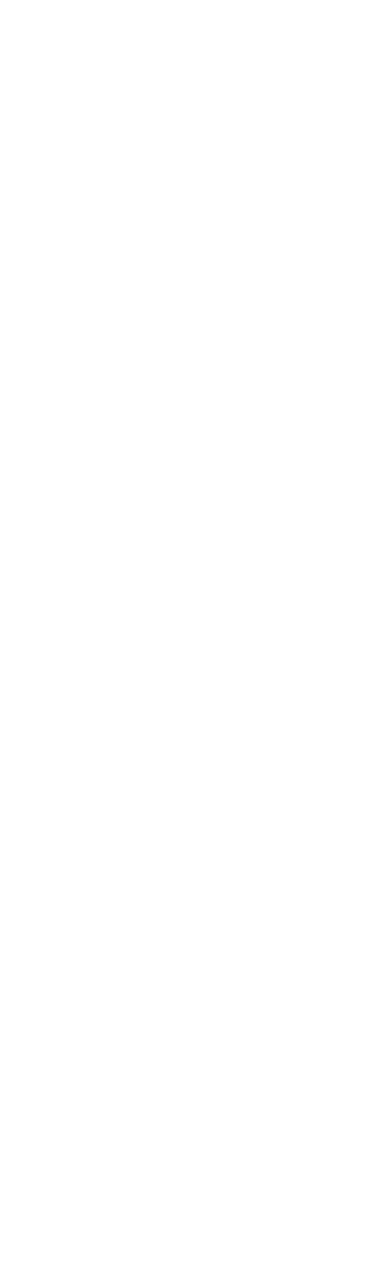
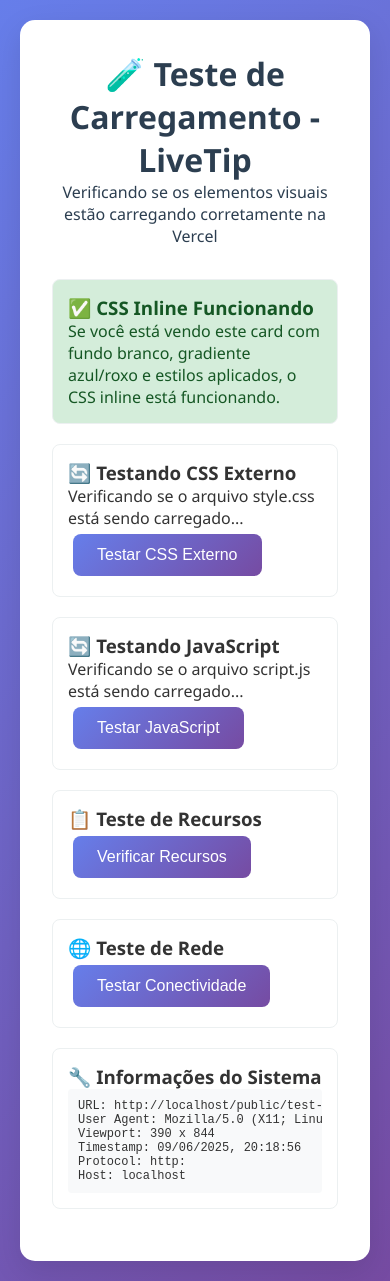
Before and after one commit to lnrdleao/livetip-webhook-integration, a website: page public/test-styles.html in a window 390 px wide. Before the commit the page ends 844 px from the top, so only its background shows below. Drawn offline with Linux system fonts and the light colour scheme.

```diff
--- a/config.js
+++ b/config.js
@@ -9,9 +9,8 @@
         apiUrl: process.env.API_URL || 'https://api.livetip.gg/v1',
 
         // Token de autenticação (se necessário)
-        apiToken: process.env.API_TOKEN || '',
-          // Chave secreta para validar webhooks do LiveTip
-        webhookSecret: process.env.WEBHOOK_SECRET || '37de1854e9469607092124ed015c1f91',
+        apiToken: process.env.API_TOKEN || '',        // Chave secreta para validar webhooks do LiveTip
+        webhookSecret: process.env.WEBHOOK_SECRET || '0ac7b9aa00e75e0215243f3bb177c844',
 
         // URL pública do seu webhook (onde o LiveTip enviará notificações)
         webhookUrl: process.env.WEBHOOK_URL || 'https://seu-dominio.com/webhook'
--- a/public/test-styles.html
+++ b/public/test-styles.html
@@ -0,0 +1,221 @@
+<!DOCTYPE html>
+<html lang="pt-BR">
+<head>
+    <meta charset="UTF-8">
+    <meta name="viewport" content="width=device-width, initial-scale=1.0">
+    <title>Teste de Estilos - LiveTip</title>
+    <style>
+        /* CSS inline para teste */
+        * {
+            margin: 0;
+            padding: 0;
+            box-sizing: border-box;
+        }
+
+        body {
+            font-family: 'Segoe UI', Tahoma, Geneva, Verdana, sans-serif;
+            background: linear-gradient(135deg, #667eea 0%, #764ba2 100%);
+            min-height: 100vh;
+            color: #333;
+            padding: 20px;
+        }
+
+        .test-container {
+            max-width: 800px;
+            margin: 0 auto;
+            background: white;
+            border-radius: 15px;
+            padding: 2rem;
+            box-shadow: 0 10px 30px rgba(0,0,0,0.1);
+        }
+
+        .test-header {
+            text-align: center;
+            margin-bottom: 2rem;
+            color: #2c3e50;
+        }
+
+        .test-section {
+            margin: 20px 0;
+            padding: 15px;
+            border: 1px solid #ecf0f1;
+            border-radius: 8px;
+        }
+
+        .status-ok { background: #d4edda; color: #155724; }
+        .status-error { background: #f8d7da; color: #721c24; }
+        .status-warning { background: #fff3cd; color: #856404; }
+
+        .test-button {
+            background: linear-gradient(135deg, #667eea 0%, #764ba2 100%);
+            color: white;
+            border: none;
+            padding: 12px 24px;
+            border-radius: 8px;
+            cursor: pointer;
+            margin: 5px;
+            font-size: 16px;
+        }
+
+        .test-button:hover {
+            transform: translateY(-2px);
+            box-shadow: 0 4px 12px rgba(0,0,0,0.2);
+        }
+
+        pre {
+            background: #f8f9fa;
+            padding: 10px;
+            border-radius: 4px;
+            overflow-x: auto;
+            font-size: 12px;
+        }
+    </style>
+</head>
+<body>
+    <div class="test-container">
+        <div class="test-header">
+            <h1>🧪 Teste de Carregamento - LiveTip</h1>
+            <p>Verificando se os elementos visuais estão carregando corretamente na Vercel</p>
+        </div>
+
+        <div class="test-section status-ok">
+            <h3>✅ CSS Inline Funcionando</h3>
+            <p>Se você está vendo este card com fundo branco, gradiente azul/roxo e estilos aplicados, o CSS inline está funcionando.</p>
+        </div>
+
+        <div class="test-section" id="cssFileTest">
+            <h3>🔄 Testando CSS Externo</h3>
+            <p>Verificando se o arquivo style.css está sendo carregado...</p>
+            <button class="test-button" onclick="testCSSFile()">Testar CSS Externo</button>
+        </div>
+
+        <div class="test-section" id="jsTest">
+            <h3>🔄 Testando JavaScript</h3>
+            <p>Verificando se o arquivo script.js está sendo carregado...</p>
+            <button class="test-button" onclick="testJavaScript()">Testar JavaScript</button>
+        </div>
+
+        <div class="test-section" id="resourcesTest">
+            <h3>📋 Teste de Recursos</h3>
+            <button class="test-button" onclick="testResources()">Verificar Recursos</button>
+            <div id="resourcesResult"></div>
+        </div>
+
+        <div class="test-section" id="networkTest">
+            <h3>🌐 Teste de Rede</h3>
+            <button class="test-button" onclick="testNetwork()">Testar Conectividade</button>
+            <div id="networkResult"></div>
+        </div>
+
+        <div class="test-section">
+            <h3>🔧 Informações do Sistema</h3>
+            <pre id="systemInfo"></pre>
+        </div>
+    </div>
+
+    <script>
+        // Mostrar informações do sistema
+        document.addEventListener('DOMContentLoaded', function() {
+            const systemInfo = document.getElementById('systemInfo');
+            systemInfo.textContent = `
+URL: ${window.location.href}
+User Agent: ${navigator.userAgent}
+Viewport: ${window.innerWidth} x ${window.innerHeight}
+Timestamp: ${new Date().toLocaleString('pt-BR')}
+Protocol: ${window.location.protocol}
+Host: ${window.location.host}
+            `.trim();
+        });
+
+        function testCSSFile() {
+            const testDiv = document.getElementById('cssFileTest');
+
+            // Tentar carregar CSS externo
+            const link = document.createElement('link');
+            link.rel = 'stylesheet';
+            link.href = '/style.css';
+
+            link.onload = function() {
+                testDiv.className = 'test-section status-ok';
+                testDiv.innerHTML = '<h3>✅ CSS Externo Carregado</h3><p>O arquivo style.css foi carregado com sucesso!</p>';
+            };
+
+            link.onerror = function() {
+                testDiv.className = 'test-section status-error';
+                testDiv.innerHTML = '<h3>❌ Erro no CSS Externo</h3><p>Não foi possível carregar o arquivo style.css</p>';
+            };
+
+            document.head.appendChild(link);
+        }
+
+        function testJavaScript() {
+            const testDiv = document.getElementById('jsTest');
+
+            // Tentar carregar JavaScript externo
+            const script = document.createElement('script');
+            script.src = '/script.js';
+
+            script.onload = function() {
+                testDiv.className = 'test-section status-ok';
+                testDiv.innerHTML = '<h3>✅ JavaScript Carregado</h3><p>O arquivo script.js foi carregado com sucesso!</p>';
+            };
+
+            script.onerror = function() {
+                testDiv.className = 'test-section status-error';
+                testDiv.innerHTML = '<h3>❌ Erro no JavaScript</h3><p>Não foi possível carregar o arquivo script.js</p>';
+            };
+
+            document.head.appendChild(script);
+        }
+
+        async function testResources() {
+            const resultDiv = document.getElementById('resourcesResult');
+            resultDiv.innerHTML = '<p>🔄 Testando recursos...</p>';
+
+            const resources = [
+                { name: 'CSS', url: '/style.css' },
+                { name: 'JavaScript', url: '/script.js' },
+                { name: 'Health Check', url: '/health' }
+            ];
+
+            let results = '<h4>Resultados:</h4><ul>';
+
+            for (const resource of resources) {
+                try {
+                    const response = await fetch(resource.url);
+                    if (response.ok) {
+                        results += `<li>✅ ${resource.name}: OK (${response.status})</li>`;
+                    } else {
+                        results += `<li>❌ ${resource.name}: Erro ${response.status}</li>`;
+                    }
+                } catch (error) {
+                    results += `<li>❌ ${resource.name}: ${error.message}</li>`;
+                }
+            }
+
+            results += '</ul>';
+            resultDiv.innerHTML = results;
+        }
+
+        async function testNetwork() {
+            const resultDiv = document.getElementById('networkResult');
+            resultDiv.innerHTML = '<p>🔄 Testando conectividade...</p>';
+
+            try {
+                const response = await fetch('/health');
+                if (response.ok) {
+                    const data = await response.json();
+                    resultDiv.innerHTML = `
+                        <h4>✅ Servidor Respondendo</h4>
+                        <pre>${JSON.stringify(data, null, 2)}</pre>
+                    `;
+                } else {
+                    resultDiv.innerHTML = `<h4>❌ Erro do Servidor</h4><p>Status: ${response.status}</p>`;
+                }
+            } catch (error) {
+                resultDiv.innerHTML = `<h4>❌ Erro de Rede</h4><p>${error.message}</p>`;
+            }
+        }
+    </script>
+</body>
+</html>
```
Also changed, not shown: CORRECOES_VISUAIS_VERCEL.md (+137 -0 lines), public/index.html (+5 -2 lines), server.js (+38 -3 lines), WEBHOOK_MONITOR_COMPLETE.md (added), public/webhook-monitor.html (added), 1 other file.
